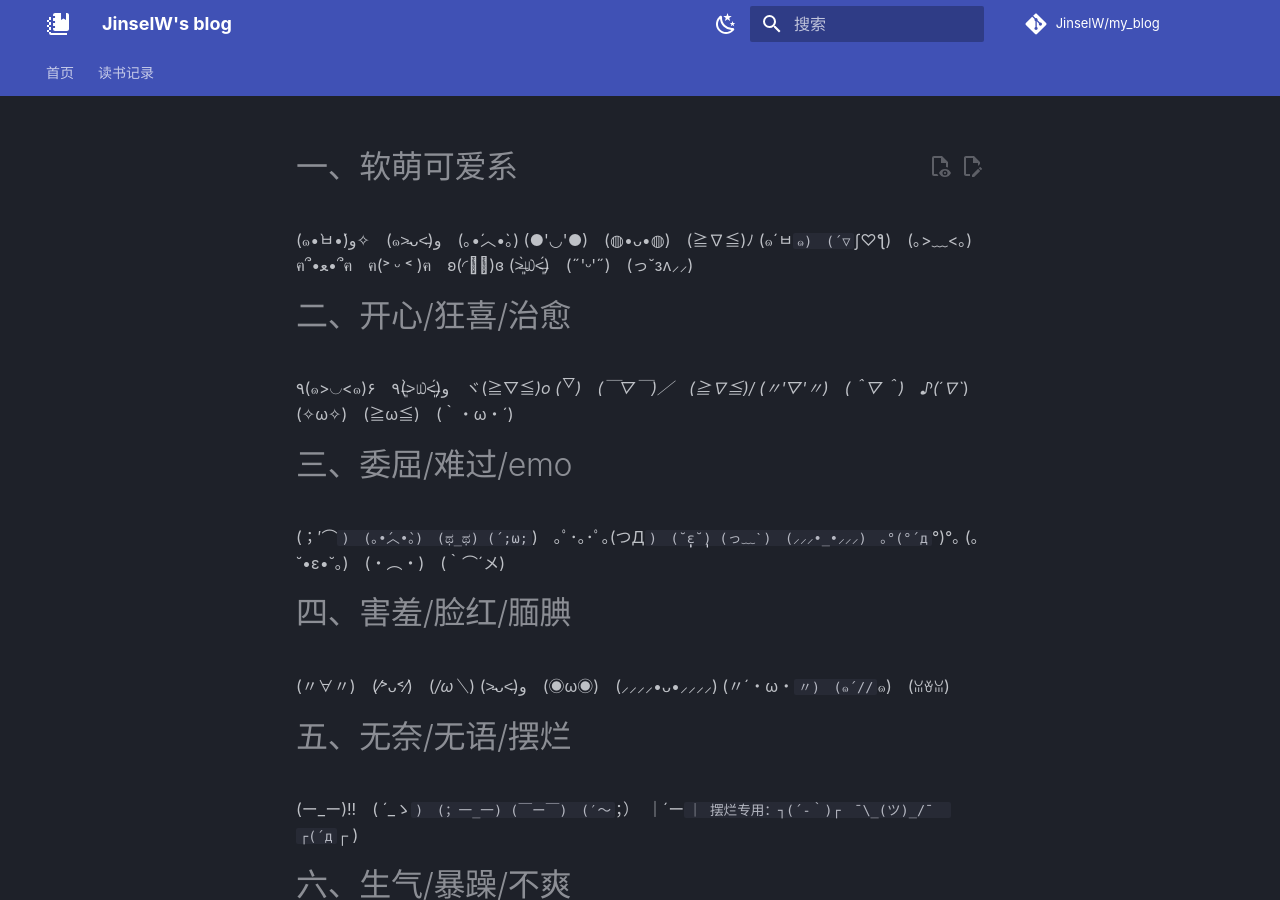
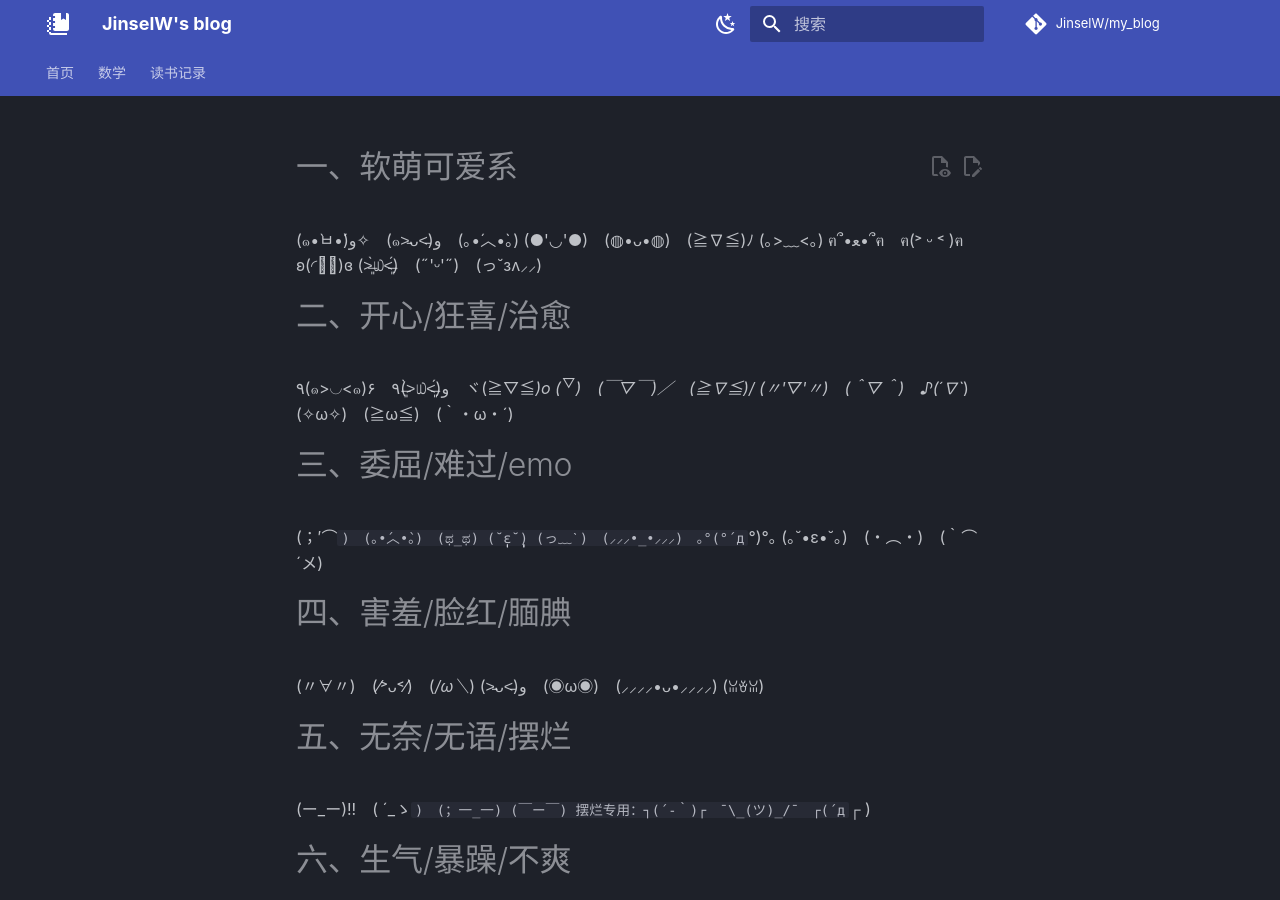
Before and after one commit to JinselW/my_blog, an MkDocs documentation site: the page built from docs/emoji.md, in a window 1280 px wide and 900 px high. Built offline with MkDocs 1.6.1 and Material for MkDocs 9.7.7, drawn with Linux system fonts in a browser that asks for light colours; some web fonts are replaced; comment, search, counter and statistics services are not loaded.

Commit message:
添加数学部分，模块存储化了文件

```diff
--- a/docs/emoji.md
+++ b/docs/emoji.md
@@ -2,7 +2,7 @@
 
 (๑•̀ㅂ•́)و✧　(๑˃̵ᴗ˂̵)و　(｡•́︿•̀｡)
 (●'◡'●)　(◍•ᴗ•◍)　(≧∇≦)ﾉ
-(๑´ㅂ`๑)　(´▽`ʃ♡ƪ)　(｡>﹏<｡)
+(｡>﹏<｡)
 ฅ՞•ﻌ•՞ฅ　ฅ(˃ ᵕ ˂ )ฅ　ʚ(◜𥉫◝)ɞ
 (˃̶͈̀௰˂̶͈́)　(˶'ᵕ'˶)　(っ˘зʌ⸝⸝)
 
@@ -16,7 +16,7 @@
 # 三、委屈/难过/emo
 
 (；′⌒`)　(｡•́︿•̀｡)　(ಥ_ಥ)
-(´;ω;`)　｡ﾟ･｡･ﾟ｡(つД`)　(˘̩̩̩ε˘̩̩̩)
+(˘̩̩̩ε˘̩̩̩)
 (っ﹏ˋ)　(⸝⸝⸝•_•⸝⸝⸝)　｡°(°´д`°)°｡
 (｡˘•ε•˘｡)　(・︵・)　(｀⌒´メ)
 
@@ -24,12 +24,12 @@
 
 (〃∀〃)　(⁄˃ᴗ˂⁄)　(*/ω＼*)
 (˃̵ᴗ˂̵)و　(◉ω◉)　(⸝⸝⸝⸝•ᴗ•⸝⸝⸝⸝)
-(〃´・ω・`〃)　(๑´//`๑)　(ꈍꈊꈍ)
+(ꈍꈊꈍ)
 
 # 五、无奈/无语/摆烂
 
 (ー_ー)!!　( ´_ゝ`)　(；一_一)
-(￣ー￣)　(′～`；）　｜´ー`｜
+(￣ー￣)
 摆烂专用：┐(´-｀)┌　¯\_(ツ)_/¯　┌(´д`┌ )
 
 # 六、生气/暴躁/不爽
--- a/mkdocs.yml
+++ b/mkdocs.yml
@@ -13,8 +13,12 @@
 # 导航栏
 nav:
   - 首页: index.md
+  - 数学:
+      - 微积分(甲): 数学/微积分.md
+      - 线性代数: 数学/线性代数.md
+      - 离散数学: 数学/离散数学.md
   - 读书记录:
-      - 许三观卖血记: 许三观卖血记.md
+      - 许三观卖血记: 读书记录/许三观卖血记.md
 
 # 主题配置
 theme:
```
Also changed, not shown: docs/index.md (+5 -4 lines), docs/数学/微积分.md (added, +10 -0 lines), docs/数学/离散数学.md (added, +6 -0 lines), docs/数学/线性代数.md (added, +7 -0 lines), docs/读书记录/许三观卖血记.md (renamed from docs/许三观卖血记.md).
